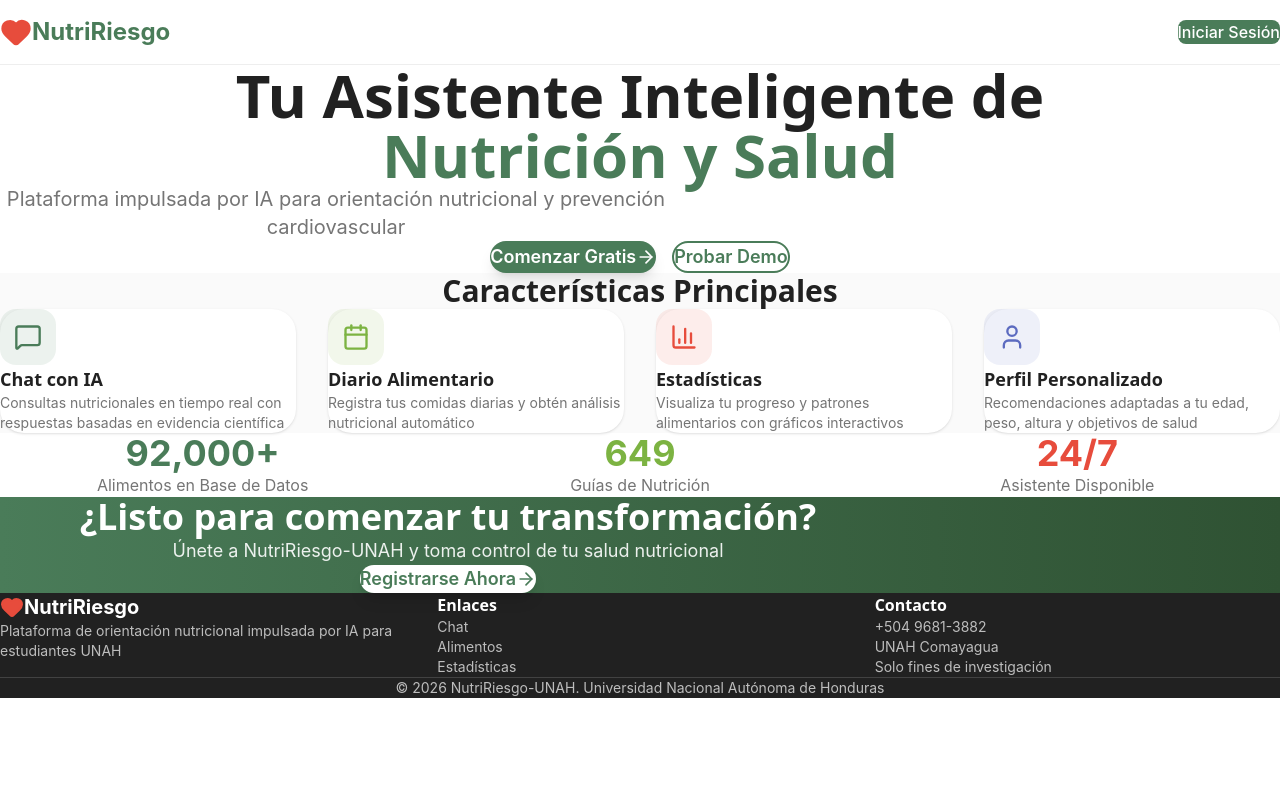
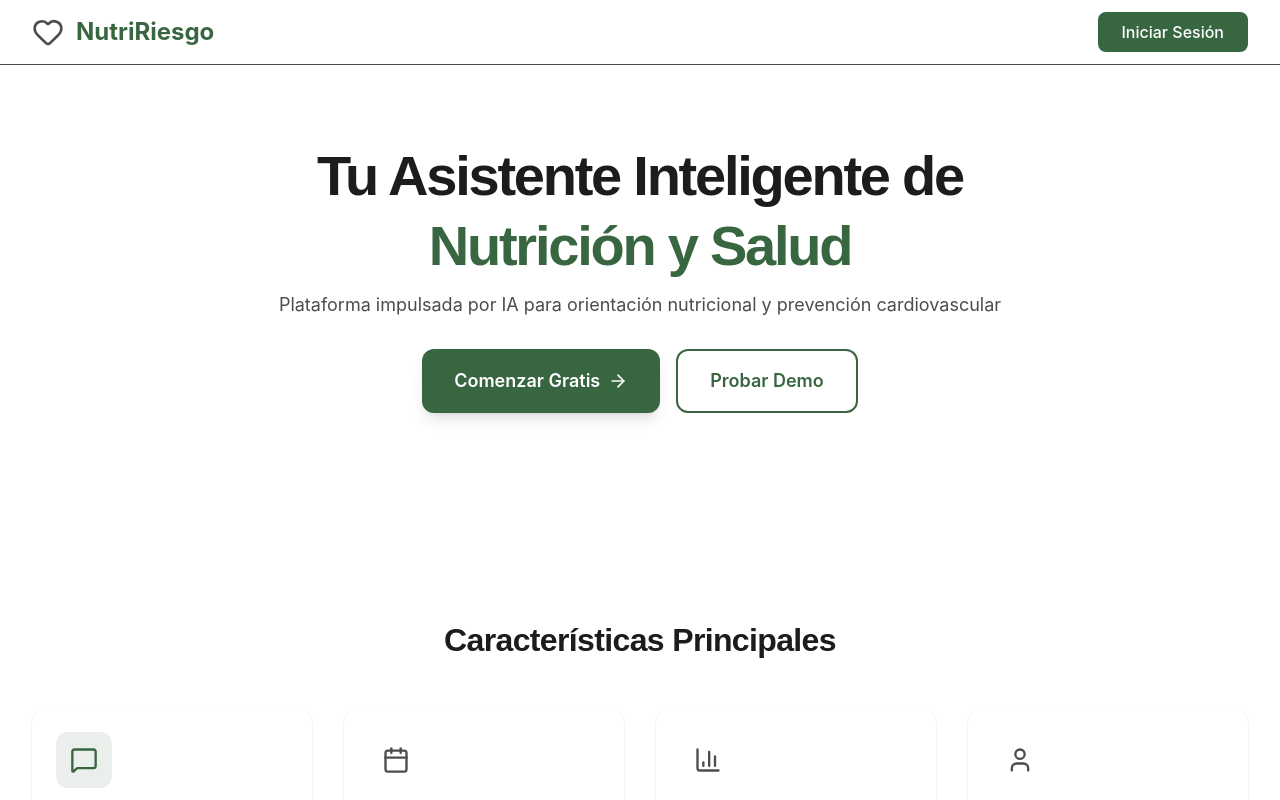
Before and after one commit to LizzyPamela/NutriRiesgo, a React app in the folder frontend/: page / in a window 1280 px wide. Shown: the top 800 px of the page. Built offline with nearby package versions, Linux system fonts and the light colour scheme; no server answers; the HTML template or start-up script is replaced by a standard one.

Commit message:
Frontend v1.8

```diff
--- a/frontend/src/index.css
+++ b/frontend/src/index.css
@@ -2,80 +2,103 @@
 @import url('https://fonts.googleapis.com/css2?family=Inter:wght@300;400;500;600;700&family=Poppins:wght@600;700;800&display=swap');
 
 @theme {
-  --color-nutri-primary: #4A7C59;
-  --color-nutri-primary-dark: #2F5233;
-  --color-nutri-primary-light: #7CB342;
-  --color-nutri-secondary: #E74C3C;
-  --color-nutri-accent: #FF9800;
-  --color-nutri-info: #5C6BC0;
-  --color-nutri-success: #7CB342;
-  --color-nutri-danger: #E57373;
+  /* Paleta Refinada: Menos saturación, más elegancia */
+  --color-nutri-dark: #1A1C1E;
+  --color-nutri-gray-body: #4A4D50;
+  --color-nutri-gray-light: #F8FAFC;
 
-  --color-nutri-gray-50: #FAFAFA;
-  --color-nutri-gray-100: #F5F5F5;
-  --color-nutri-gray-200: #EEEEEE;
-  --color-nutri-gray-300: #E0E0E0;
-  --color-nutri-gray-400: #BDBDBD;
-  --color-nutri-gray-500: #9E9E9E;
-  --color-nutri-gray-600: #757575;
-  --color-nutri-gray-700: #616161;
-  --color-nutri-gray-800: #424242;
-  --color-nutri-gray-900: #212121;
+  /* Tus colores originales, pero balanceados */
+  --color-nutri-primary: #386641;       /* Verde más profundo y menos chillón */
+  --color-nutri-primary-soft: #F2F7F2;  /* Para fondos de tarjetas */
+  --color-nutri-accent-red: #BC4749;    /* Un rojo más terracota, menos neón */
 
-  --font-sans: 'Inter', system-ui, -apple-system, sans-serif;
-  --font-display: 'Poppins', system-ui, sans-serif;
+  /* Tipografía Escalar (Previene que el texto explote) */
+  --font-sans: 'Inter', system-ui, sans-serif;
+  --font-display: 'Poppins', sans-serif;
 
-  --shadow-soft: 0 2px 8px rgb(74 124 89 / 0.1);
-  --shadow-medium: 0 4px 16px rgb(74 124 89 / 0.15);
-  --shadow-strong: 0 8px 24px rgb(74 124 89 / 0.2);
-
-  --radius-xl: 1rem;
-  --radius-2xl: 1.5rem;
+  /* Sombras y Bordes */
+  --shadow-subtle: 0 4px 20px -4px rgba(0, 0, 0, 0.05);
+  --radius-custom: 1.25rem;
 }
 
-* {
-  margin: 0;
-  padding: 0;
-  box-sizing: border-box;
-}
-
+/* --- Reset y Mejoras de Lectura --- */
 html {
   scroll-behavior: smooth;
+  -webkit-font-smoothing: antialiased;
 }
 
 body {
   font-family: var(--font-sans);
-  -webkit-font-smoothing: antialiased;
-  -moz-osx-font-smoothing: grayscale;
-  background-color: white;
-  color: var(--color-nutri-gray-800);
+  background-color: #FFFFFF;
+  color: var(--color-nutri-gray-body);
+  line-height: 1.5;
 }
 
-h1, h2, h3, h4, h5, h6 {
+/* --- Jerarquía de Títulos (El problema de tu imagen) --- */
+h1 {
   font-family: var(--font-display);
-  font-weight: 700;
+  font-size: clamp(2rem, 5vw, 3.5rem); /* Se ajusta solo al tamaño de pantalla */
+  line-height: 1.1;
+  color: var(--color-nutri-dark);
+  letter-spacing: -0.04em;
+  margin-bottom: 1rem;
 }
 
-::-webkit-scrollbar {
-  width: 8px;
-  height: 8px;
+h2 {
+  font-family: var(--font-display);
+  font-size: clamp(1.5rem, 3vw, 2rem);
+  color: var(--color-nutri-dark);
+  letter-spacing: -0.02em;
 }
 
-::-webkit-scrollbar-track {
-  background: var(--color-nutri-gray-100);
-  border-radius: 4px;
+p {
+  font-size: 1.125rem;
+  max-width: 65ch; /* Evita que las líneas sean demasiado largas y cansen */
+  margin-inline: auto; /* Centra el texto de descripción */
 }
 
-::-webkit-scrollbar-thumb {
-  background: var(--color-nutri-primary);
-  border-radius: 4px;
+/* --- Ajuste de Contenedores y Tarjetas --- */
+.card-grid {
+  display: grid;
+  gap: 1.5rem;
+  grid-template-columns: repeat(auto-fit, minmax(250px, 1fr));
+  padding: 2rem 0;
 }
 
-::-webkit-scrollbar-thumb:hover {
-  background: var(--color-nutri-primary-dark);
+.feature-card {
+  background: var(--color-nutri-gray-light);
+  border: 1px solid rgba(0,0,0,0.03);
+  padding: 2rem;
+  border-radius: var(--radius-custom);
+  transition: transform 0.2s ease, box-shadow 0.2s ease;
 }
 
-::selection {
+.feature-card:hover {
+  transform: translateY(-5px);
+  box-shadow: var(--shadow-subtle);
+  background: white;
+}
+
+/* --- Botones y CTAs --- */
+.btn-primary {
   background-color: var(--color-nutri-primary);
   color: white;
+  padding: 0.75rem 1.5rem;
+  border-radius: 99px;
+  font-weight: 600;
+  display: inline-flex;
+  align-items: center;
+  gap: 0.5rem;
 }
+
+/* --- Footer / Sección Final (Mejorando ese bloque verde oscuro) --- */
+.cta-section {
+  background-color: var(--color-nutri-dark); /* Cambiado a gris muy oscuro para elegancia */
+  color: white;
+  padding: 4rem 2rem;
+  border-radius: var(--radius-custom);
+  text-align: center;
+  margin: 2rem;
+}
+
+.cta-section h2 { color: white; }
--- a/frontend/src/pages/Chat.tsx
+++ b/frontend/src/pages/Chat.tsx
@@ -1,6 +1,7 @@
 import React, { useState, useRef, useEffect } from 'react';
 import { Send, Bot, User, Loader2, AlertCircle, CheckCircle, Heart } from 'lucide-react';
 import { enviarConsulta } from '../services/api';
+import { useAuth } from '../contexts/AuthContext';
 
 interface Message {
   id: string;
--- a/frontend/src/pages/Estadisticas.tsx
+++ b/frontend/src/pages/Estadisticas.tsx
@@ -1,4 +1,4 @@
-import { useEffect, useState } from 'react';
+import { useEffect, useState, type ReactNode } from 'react';
 import { Loader2 } from 'lucide-react';
 import { useAuth } from '../contexts/AuthContext';
 import { obtenerDiarioAlimentario, obtenerPerfil } from '../services/api';
@@ -129,40 +129,49 @@ export default function Estadisticas() {
               </span>
             </div>
           </div>
-          <div className="flex items-end justify-between gap-2" style={{ height: '140px' }}>
-            {semana.map(({ day, kcal }) => (
-              <div key={day} className="flex-1 flex flex-col items-center justify-end h-full">
-                <div className="w-full flex flex-col justify-end" style={{ height: '100px' }}>
-                  {kcal > 0 ? (
-                    <div
-                      className={`w-full rounded-t-md transition-all ${kcal > META_KCAL ? 'bg-nutri-secondary' : 'bg-nutri-primary'}`}
-                      style={{ height: `${(kcal / maxKcal) * 100}px` }}
-                    />
-                  ) : (
-                    <div className="w-full rounded-t-md bg-nutri-gray-100" style={{ height: '4px' }} />
-                  )}
-                </div>
-                <p className="text-xs font-medium text-nutri-gray-700 mt-2">{day}</p>
-                <p className="text-xs text-nutri-gray-400">{kcal > 0 ? kcal.toFixed(0) : '—'}</p>
-              </div>
-            ))}
-          </div>
+          {/* SVG chart — evita inline styles para valores dinámicos */}
+          <svg width="100%" height="140" aria-label="Gráfico de calorías semanales" role="img">
+            {semana.map(({ day, kcal }, i) => {
+              const BAR_H = 90;
+              const barH = kcal > 0 ? Math.max(4, (kcal / maxKcal) * BAR_H) : 4;
+              const slotW = 100 / semana.length;
+              const x = i * slotW + slotW * 0.15;
+              const w = slotW * 0.7;
+              const y = BAR_H - barH;
+              const fill = kcal > META_KCAL ? '#E74C3C' : kcal > 0 ? '#4A7C59' : '#EEEEEE';
+              return (
+                <g key={day}>
+                  <rect x={`${x}%`} y={y} width={`${w}%`} height={barH} fill={fill} rx="4" />
+                  <text x={`${x + w / 2}%`} y="110" textAnchor="middle" fontSize="10" fill="#616161" fontFamily="Inter, sans-serif">
+                    {day}
+                  </text>
+                  <text x={`${x + w / 2}%`} y="128" textAnchor="middle" fontSize="9" fill="#9E9E9E" fontFamily="Inter, sans-serif">
+                    {kcal > 0 ? kcal.toFixed(0) : '—'}
+                  </text>
+                </g>
+              );
+            })}
+          </svg>
         </div>
 
         <div className="grid md:grid-cols-2 gap-6 mb-6">
           {/* Macros */}
           <div className="bg-white rounded-2xl border border-nutri-gray-200 p-6 shadow-sm">
             <h2 className="font-semibold text-nutri-gray-900 mb-4">Distribución de Macros</h2>
-            <div className="flex rounded-full overflow-hidden h-3 mb-5">
-              {macros.map(({ label, pct, color }) => (
-                <div
-                  key={label}
-                  className={`${color} h-full`}
-                  style={{ width: `${pct}%` }}
-                  title={`${label}: ${pct}%`}
-                />
-              ))}
-            </div>
+            <svg width="100%" height="12" className="mb-5 rounded-full overflow-hidden" aria-label="Distribución de macros" role="img">
+              {macros.reduce<{ offset: number; els: ReactNode[] }>(
+                ({ offset, els }, { label, pct, color }, i) => {
+                  const fill = color === 'bg-nutri-info' ? '#5C6BC0' : color === 'bg-nutri-accent' ? '#FF9800' : '#7CB342';
+                  els.push(
+                    <rect key={i} x={`${offset}%`} y="0" width={`${pct}%`} height="12" fill={fill}>
+                      <title>{label}: {pct}%</title>
+                    </rect>
+                  );
+                  return { offset: offset + pct, els };
+                },
+                { offset: 0, els: [] }
+              ).els}
+            </svg>
             <div className="space-y-3">
               {macros.map(({ label, pct, color, grams }) => (
                 <div key={label} className="flex items-center justify-between">
```
